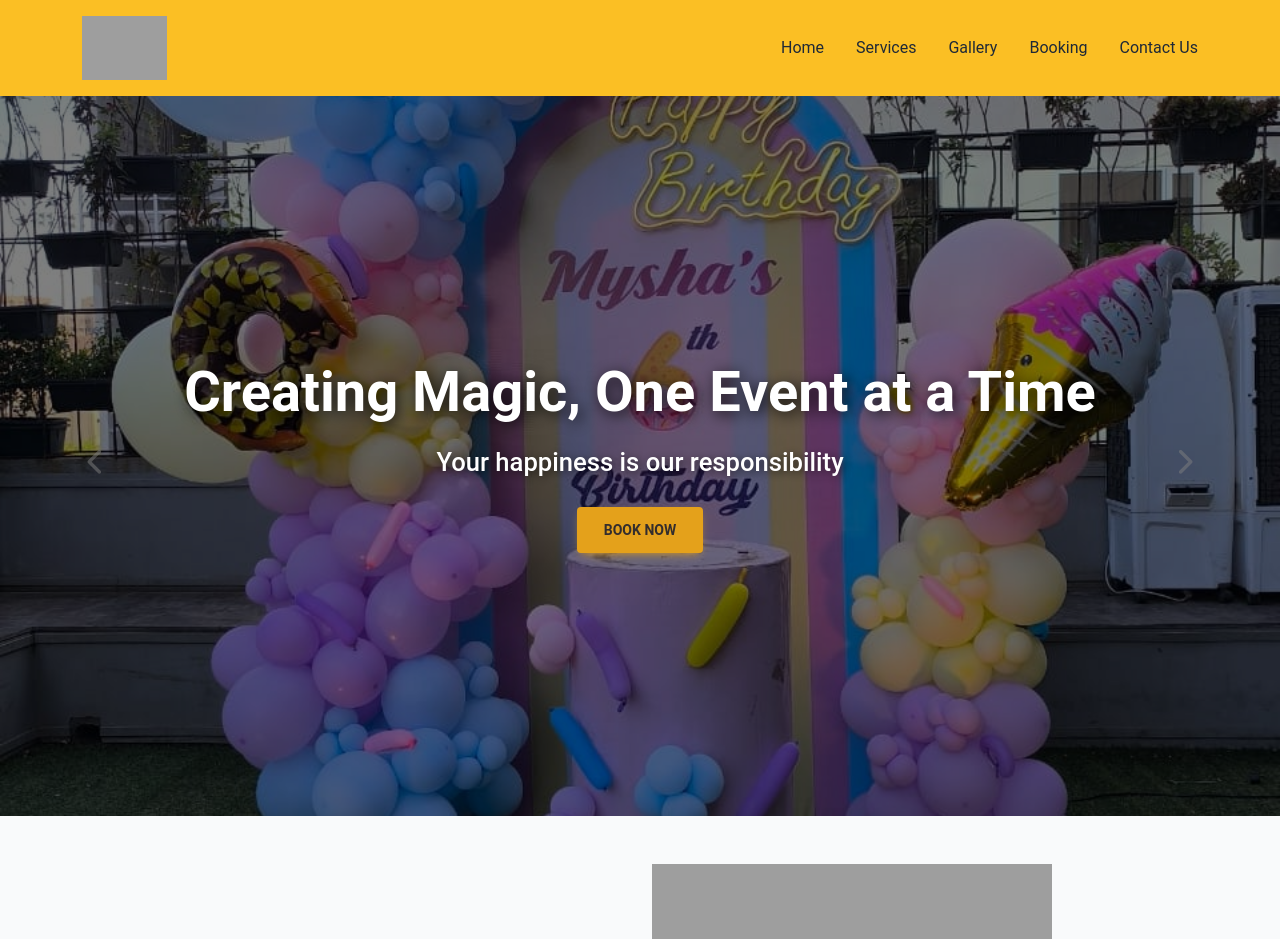
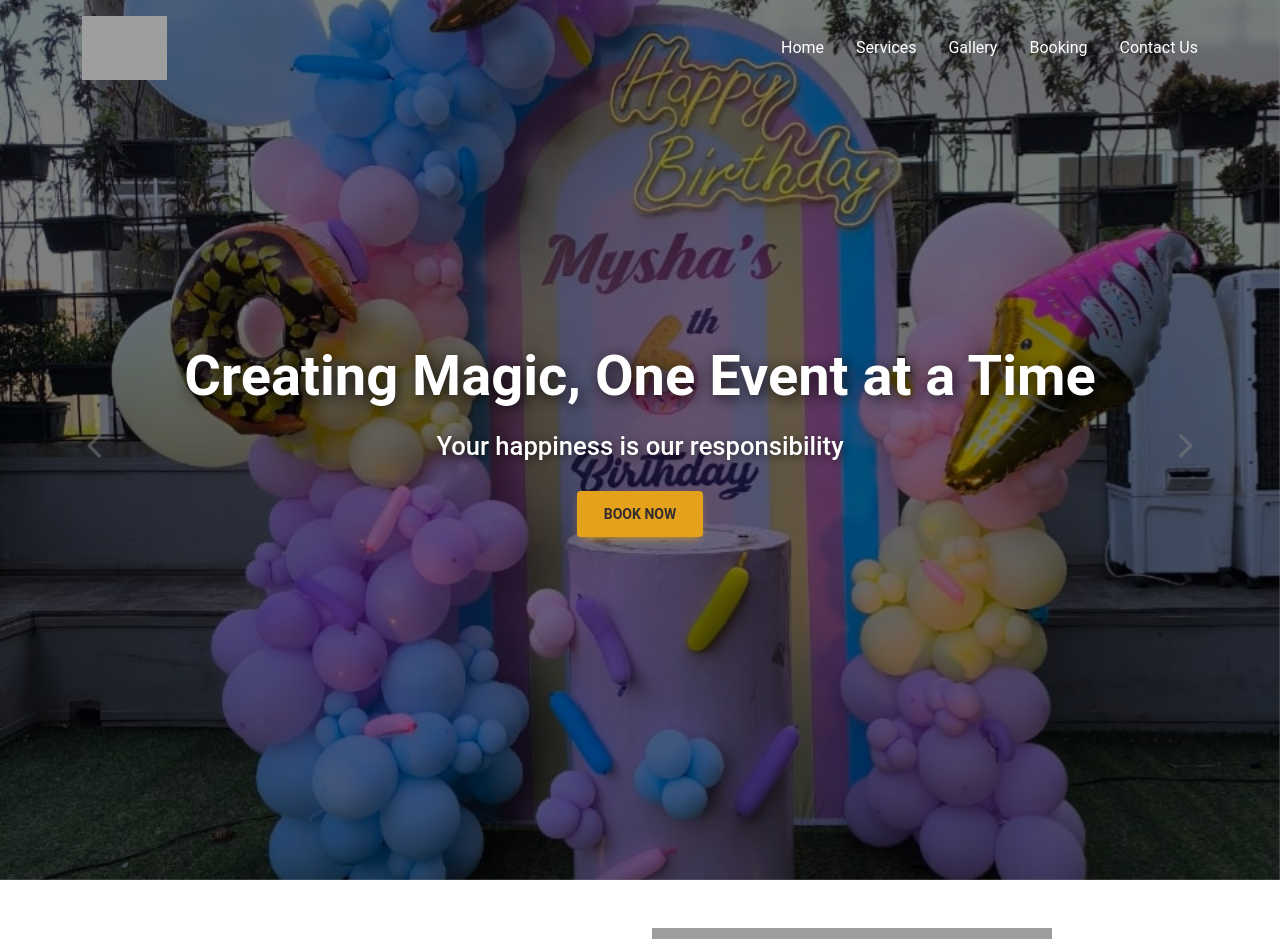
Before and after one commit to shrutikaingole15/sunrise-events-made-by-scripted, a Django app: page / in a window 1280 px wide. Shown: the top 939 px of the page. Run offline with Django 5.2, Linux system fonts and the light colour scheme; some libraries are stand-ins or nearby versions; grey boxes are pictures that could not be loaded.

Commit message:
transparent navbar and stuff

```diff
--- a/events/templates/base.html
+++ b/events/templates/base.html
@@ -15,9 +15,8 @@
     <link rel="stylesheet" href="https://cdnjs.cloudflare.com/ajax/libs/font-awesome/6.0.0/css/all.min.css">
 
 </head>
-<body class="bg-gray-50">
 <!-- Header -->
-    <header class="bg-yellow-400">
+<header class="bg-transparent absolute w-full top-0 z-50">
     <nav class="container mx-auto px-6 py-3">
         <div class="flex justify-between items-center">
             <div class="flex items-center">
@@ -26,20 +25,31 @@
                 </a>
             </div>
             <div class="hidden md:flex items-center space-x-8">
-                    <a href="{% url 'events:home' %}" class="text-gray-800 hover:text-gray-600">Home</a>
-                    <a href="{% url 'events:services' %}" class="text-gray-800 hover:text-gray-600">Services</a>
-                    <a href="{% url 'events:gallery' %}" class="text-gray-800 hover:text-gray-600">Gallery</a>
-                    <a href="{% url 'events:booking' %}" class="text-gray-800 hover:text-gray-600">Booking</a>
-                    <a href="{% url 'events:contact' %}" class="text-gray-800 hover:text-gray-600">Contact Us</a>
+                <a href="{% url 'events:home' %}" class="text-white hover:text-gray-300">Home</a>
+                <a href="{% url 'events:services' %}" class="text-white hover:text-gray-300">Services</a>
+                <a href="{% url 'events:gallery' %}" class="text-white hover:text-gray-300">Gallery</a>
+                <a href="{% url 'events:booking' %}" class="text-white hover:text-gray-300">Booking</a>
+                <a href="{% url 'events:contact' %}" class="text-white hover:text-gray-300">Contact Us</a>
             </div>
             <div class="md:hidden">
                 <button class="mobile-menu-button">
-                        <svg class="w-6 h-6" fill="none" stroke="currentColor" viewBox="0 0 24 24">
+                    <svg class="w-6 h-6 text-white" fill="none" stroke="currentColor" viewBox="0 0 24 24">
                         <path stroke-linecap="round" stroke-linejoin="round" stroke-width="2" d="M4 6h16M4 12h16M4 18h16"></path>
                     </svg>
                 </button>
             </div>
         </div>
+        <!-- Mobile Menu -->
+        <div class="mobile-menu hidden md:hidden mt-4 bg-gray-900 bg-opacity-90 p-4 rounded">
+            <a href="{% url 'events:home' %}" class="block py-2 text-white hover:text-gray-300">Home</a>
+            <a href="{% url 'events:services' %}" class="block py-2 text-white hover:text-gray-300">Services</a>
+            <a href="{% url 'events:gallery' %}" class="block py-2 text-white hover:text-gray-300">Gallery</a>
+            <a href="{% url 'events:booking' %}" class="block py-2 text-white hover:text-gray-300">Booking</a>
+            <a href="{% url 'events:contact' %}" class="block py-2 text-white hover:text-gray-300">Contact Us</a>
+        </div>
+    </nav>
+</header>
+
             <!-- Mobile Menu -->
             <div class="mobile-menu hidden md:hidden mt-4">
                 <a href="{% url 'events:home' %}" class="block py-2 text-gray-800 hover:text-gray-600">Home</a>
--- a/events/templates/events/home.html
+++ b/events/templates/events/home.html
@@ -53,6 +53,37 @@
     </div>
 </section>
 
+<!-- Services Section -->
+<section class="py-10 bg-yellow-400 text-center">
+    <h2 class="text-5xl font-bold tracking-wider text-white mb-6">Our Services</h2>
+    <div class="grid grid-cols-1 md:grid-cols-3 gap-6 container mx-auto px-6">
+        <div class="relative group">
+            <img src="{% static 'images/service1.jpg' %}" class="w-full h-60 object-cover rounded-lg shadow-lg group-hover:scale-105 transition-transform">
+            <div class="absolute inset-0 bg-black bg-opacity-50 flex items-center justify-center opacity-0 group-hover:opacity-100 transition-opacity">
+                <h3 class="text-2xl font-semibold text-white">Luxury Weddings</h3>
+            </div>
+        </div>
+        <div class="relative group">
+            <img src="{% static 'images/service2.jpg' %}" class="w-full h-60 object-cover rounded-lg shadow-lg group-hover:scale-105 transition-transform">
+            <div class="absolute inset-0 bg-black bg-opacity-50 flex items-center justify-center opacity-0 group-hover:opacity-100 transition-opacity">
+                <h3 class="text-2xl font-semibold text-white">Corporate Galas</h3>
+            </div>
+        </div>
+        <div class="relative group">
+            <img src="{% static 'images/service3.jpg' %}" class="w-full h-60 object-cover rounded-lg shadow-lg group-hover:scale-105 transition-transform">
+            <div class="absolute inset-0 bg-black bg-opacity-50 flex items-center justify-center opacity-0 group-hover:opacity-100 transition-opacity">
+                <h3 class="text-2xl font-semibold text-white">Exclusive Parties</h3>
+            </div>
+        </div>
+    </div>
+    <a href="{% url 'events:booking' %}" class="btn btn-warning btn-lg text-dark fw-semibold hover:bg-yellow-500 transition duration-300">
+        Book Now
+    </a>
+</section>
+
+
+
+
 <!-- Testimonial Carousel -->
 <section class="container my-5">
     <h2 class="text-center fw-bold">What Our Clients Say</h2>
--- a/static/css/custom.css
+++ b/static/css/custom.css
@@ -15,7 +15,7 @@
 
 /* 🎥 Full-Screen Bootstrap Carousel */
 .carousel-item img {
-    height: 90vh;
+    height: 110vh;
     object-fit: cover;
 }
 /* ⏩ Speed up Bootstrap Carousel transitions */
```
Also changed, not shown: static/images/logo.jpg (added). Lines whose indentation alone changed are shown as unchanged.
